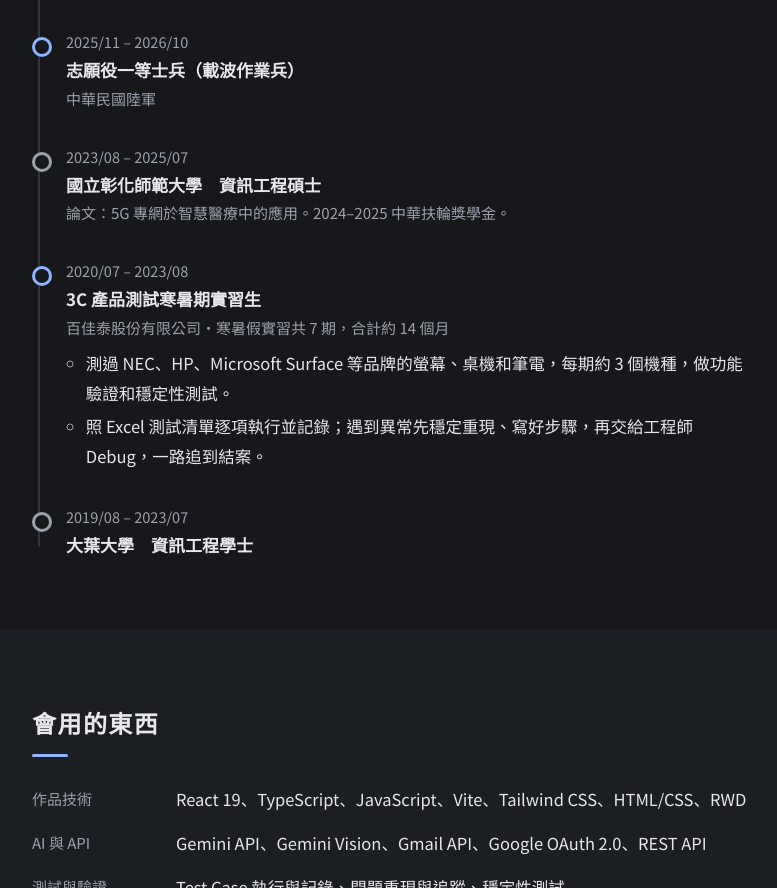
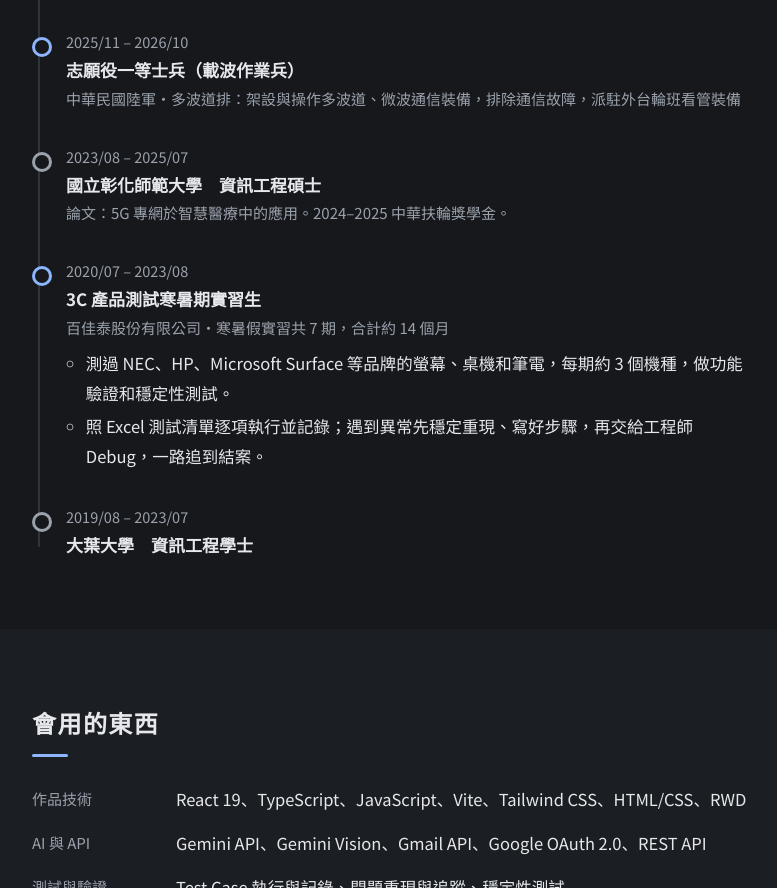
Before and after one commit to makodo123/portfolio, a plain HTML site: page index.html in a window 1280 px wide. Shown: the part 2705-3593 px from the top of the page, without its empty margins (248-1025 px from the left). Drawn offline with Linux system fonts and the light colour scheme.

Commit message:
Add army duty description to timeline and résumé PDF
Co-Authored-By: Claude Opus 5.5 <noreply@anthropic.com>

```diff
--- a/index.html
+++ b/index.html
@@ -144,7 +144,7 @@
         <li class="t-item">
           <p class="when">2025/11 – 2026/10</p>
           <h3><span data-zh>志願役一等士兵（載波作業兵）</span><span data-en>Private First Class, carrier communications operator</span></h3>
-          <p class="org"><span data-zh>中華民國陸軍</span><span data-en>Republic of China Army</span></p>
+          <p class="org"><span data-zh>中華民國陸軍・多波道排：架設與操作多波道、微波通信裝備，排除通信故障，派駐外台輪班看管裝備</span><span data-en>Republic of China Army · set up and operated multichannel and microwave radio equipment, troubleshot link outages, and stood shifts at a remote relay site</span></p>
         </li>
         <li class="t-item t-edu">
           <p class="when">2023/08 – 2025/07</p>
```
Also changed, not shown: 1 other file.
